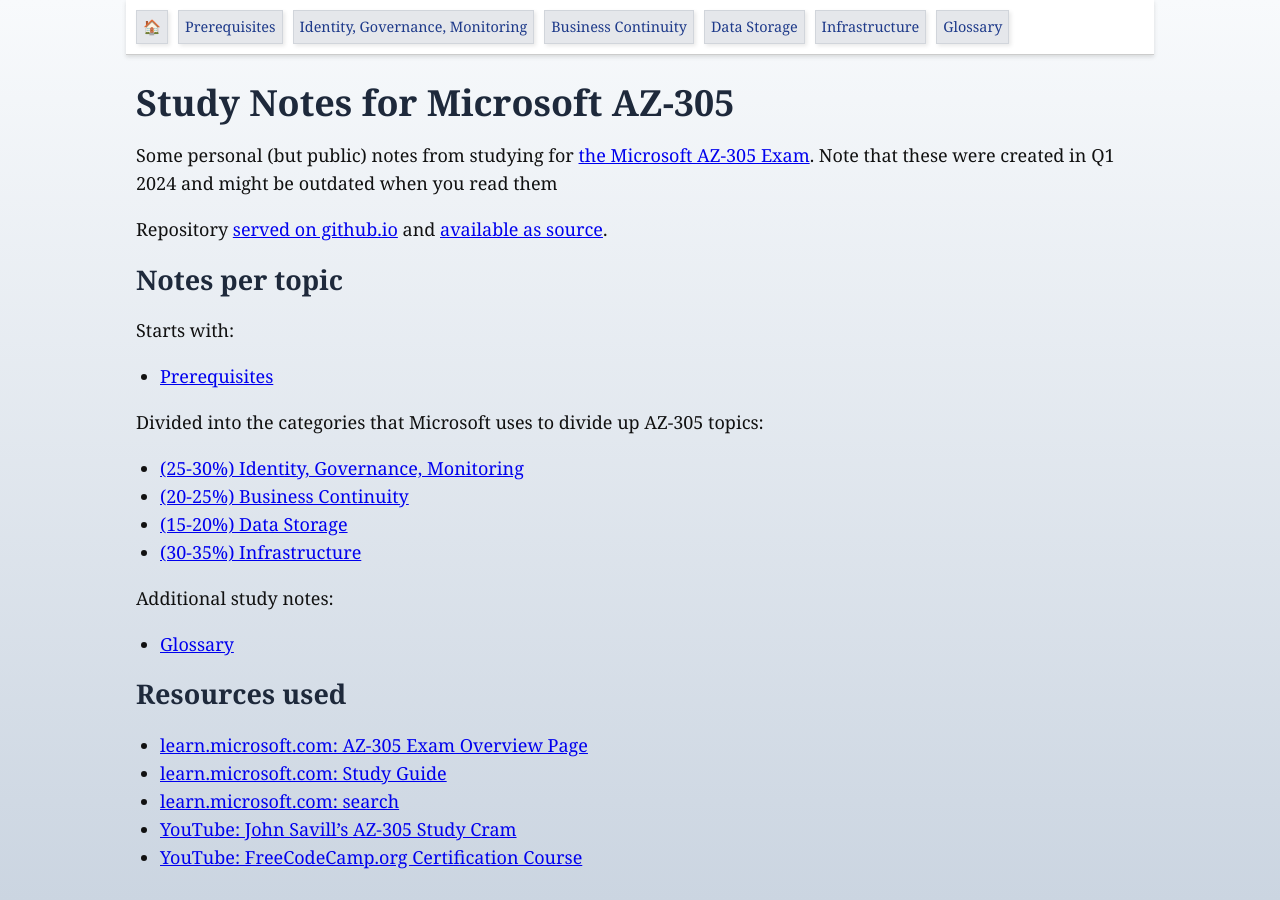
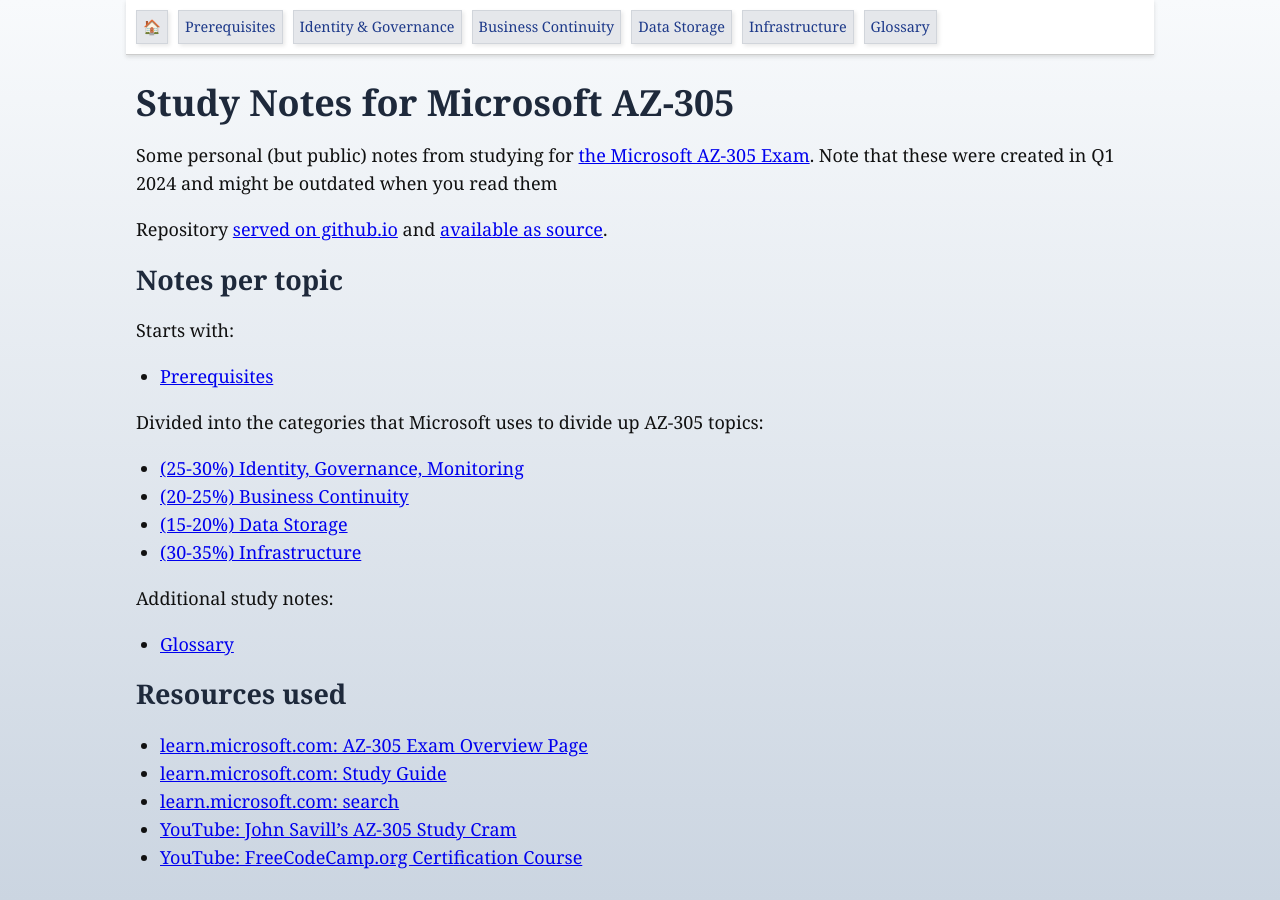
Before and after one commit to jeroenheijmans/study-notes-msft-az-305, a Jekyll site: the page built from README.md, in a window 1280 px wide. Built offline with Jekyll 4.4.1, drawn with Linux system fonts in a browser that asks for light colours; our own code applies the rules of GitHub Pages for plain Markdown files.

Commit message:
Menu item change

```diff
--- a/_data/menu.yml
+++ b/_data/menu.yml
@@ -4,7 +4,7 @@
 - title: "Prerequisites"
   link: ./az-305-00-prerequisites.html
 
-- title: "Identity, Governance, Monitoring"
+- title: "Identity & Governance"
   link: ./az-305-01-identity-governance-monitoring.html
 
 - title: "Business Continuity"
```
